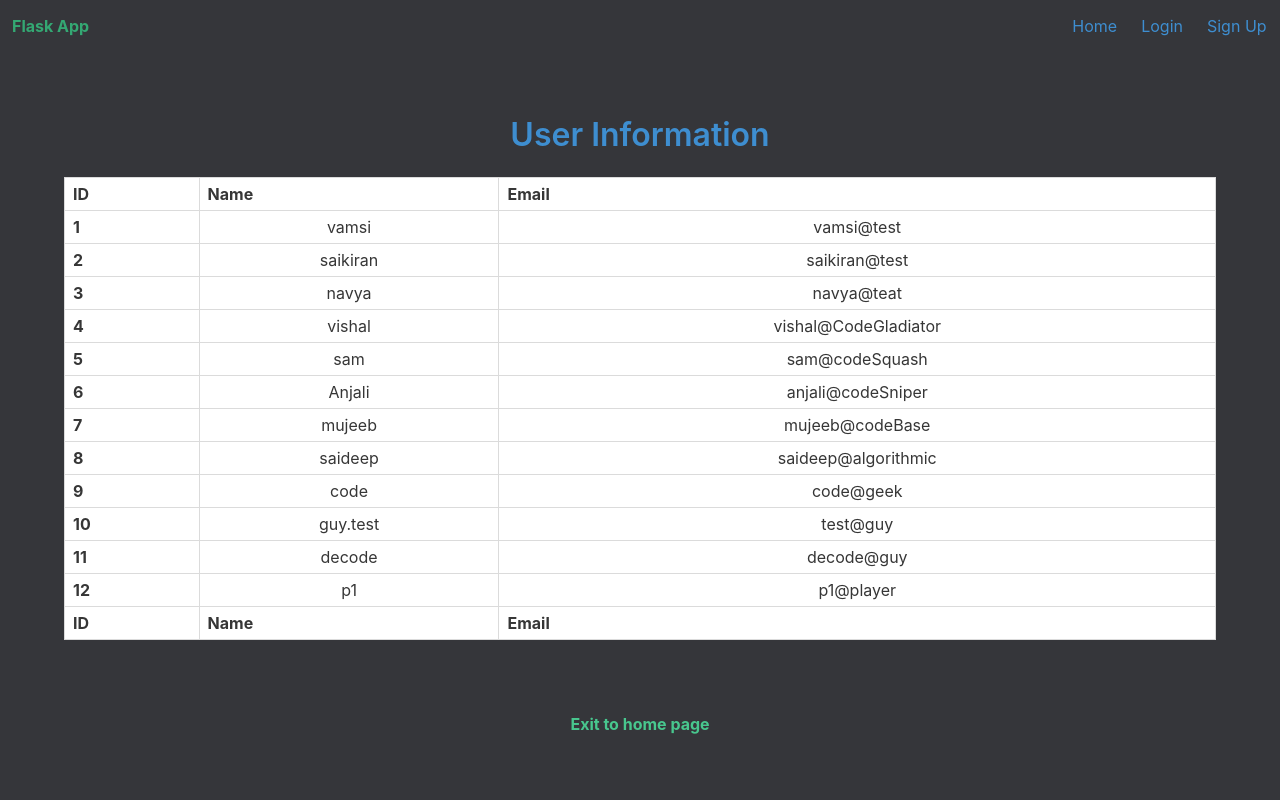
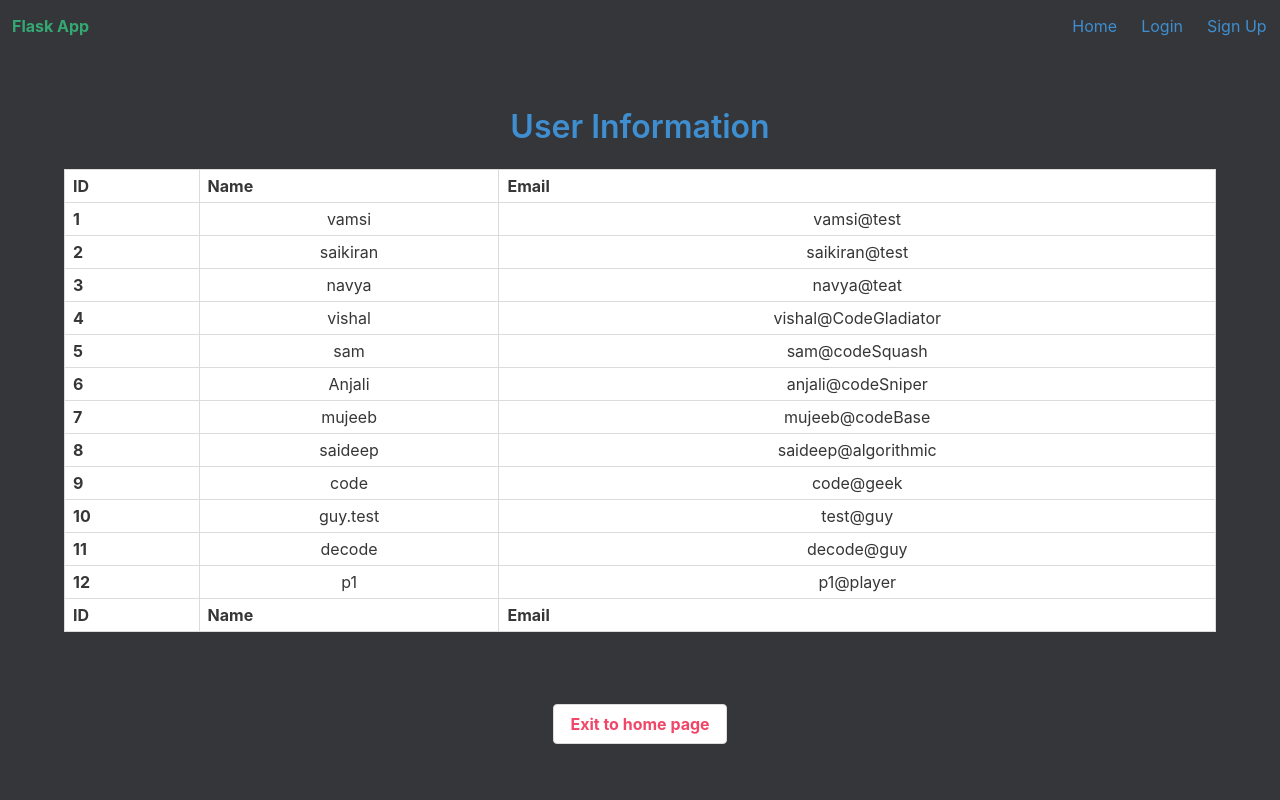
Before and after one commit to vamsee9/FlaskLoginApp, a Flask app: page /admin in a window 1280 px wide. Run offline with Flask 2, Linux system fonts and the light colour scheme; data comes from the database, SQL or seed files in the repository; some libraries are stand-ins or nearby versions.

Commit message:
button fix
Signed-off-by: vamsee9 <4n0n5ur7@protonmail.com>

```diff
--- a/project/templates/admin.html
+++ b/project/templates/admin.html
@@ -45,7 +45,7 @@
 </div>
 <br><br>
 
-<a class="has-text-success" href="{{ url_for('main.index') }}">
+<a class="button has-text-danger" href="{{ url_for('main.index') }}">
     <strong>Exit to home page</strong>
 </a>
 
```
